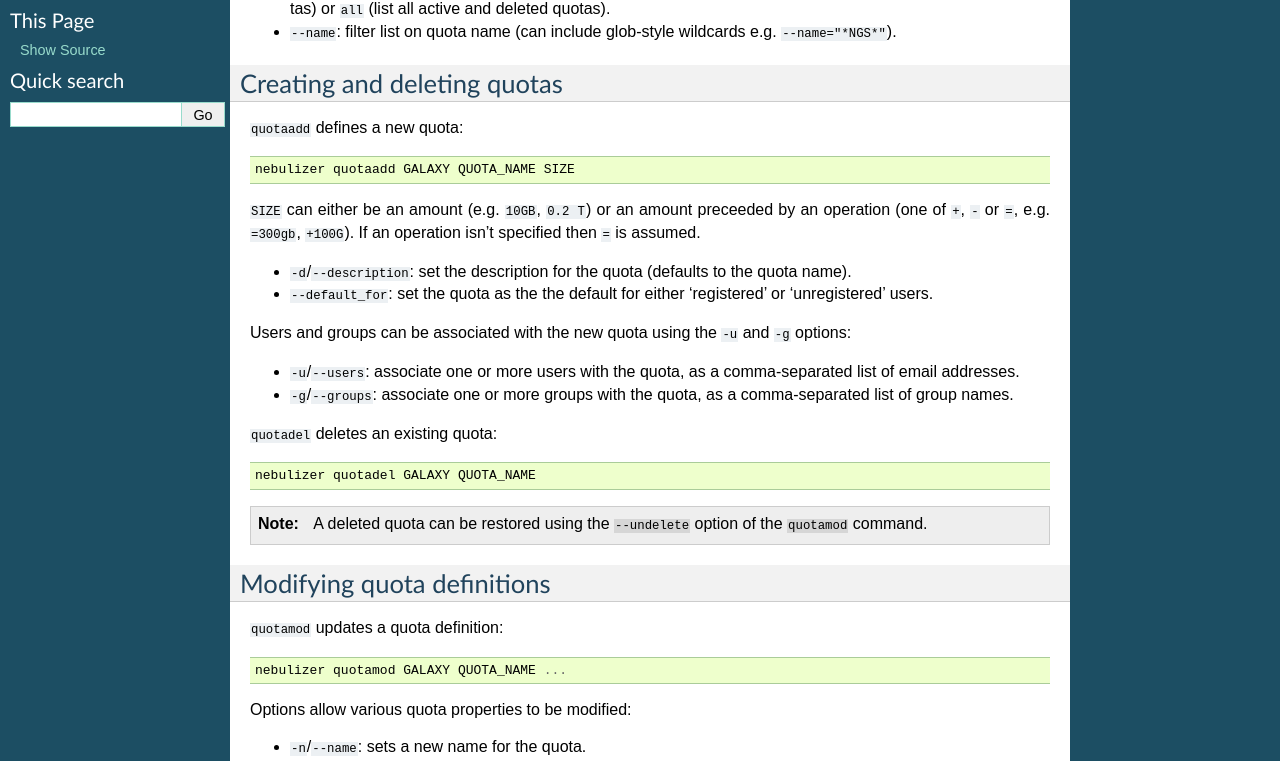
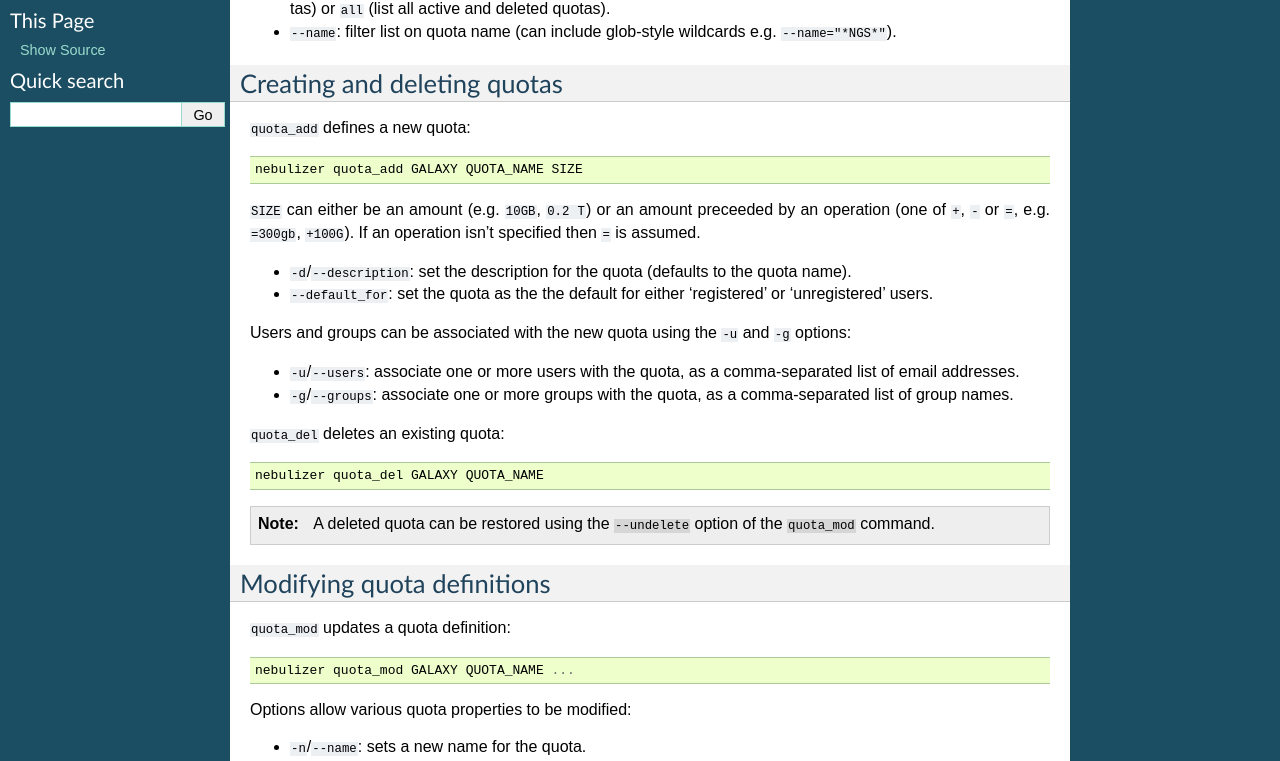
Before and after one commit to pjbriggs/nebulizer, a Sphinx documentation site: the page built from docs/quotas.rst, in a window 1280 px wide. Shown: the part 278-1039 px from the top of the page. Built offline with Sphinx 7.4.7, drawn with Linux system fonts in a browser that asks for light colours.

Commit message:
Update documentation with new names for 'quota...' commands.

```diff
--- a/docs/quotas.rst
+++ b/docs/quotas.rst
@@ -22,11 +22,11 @@ Querying quotas
 Creating and deleting quotas
 ----------------------------
 
-``quotaadd`` defines a new quota:
+``quota_add`` defines a new quota:
 
 ::
 
-   nebulizer quotaadd GALAXY QUOTA_NAME SIZE
+   nebulizer quota_add GALAXY QUOTA_NAME SIZE
 
 ``SIZE`` can either be an amount (e.g. ``10GB``, ``0.2 T``) or
 an amount preceeded by an operation (one of ``+``, ``-`` or
@@ -46,25 +46,25 @@ Users and groups can be associated with the new quota using the
 * ``-g``/``--groups``: associate one or more groups with the
   quota, as a comma-separated list of group names.
 
-``quotadel`` deletes an existing quota:
+``quota_del`` deletes an existing quota:
 
 ::
 
-   nebulizer quotadel GALAXY QUOTA_NAME
+   nebulizer quota_del GALAXY QUOTA_NAME
 
 .. note::
 
    A deleted quota can be restored using the ``--undelete``
-   option of the ``quotamod`` command.
+   option of the ``quota_mod`` command.
 
 Modifying quota definitions
 ---------------------------
 
-``quotamod`` updates a quota definition:
+``quota_mod`` updates a quota definition:
 
 ::
 
-   nebulizer quotamod GALAXY QUOTA_NAME ...
+   nebulizer quota_mod GALAXY QUOTA_NAME ...
 
 Options allow various quota properties to be modified:
 
```
